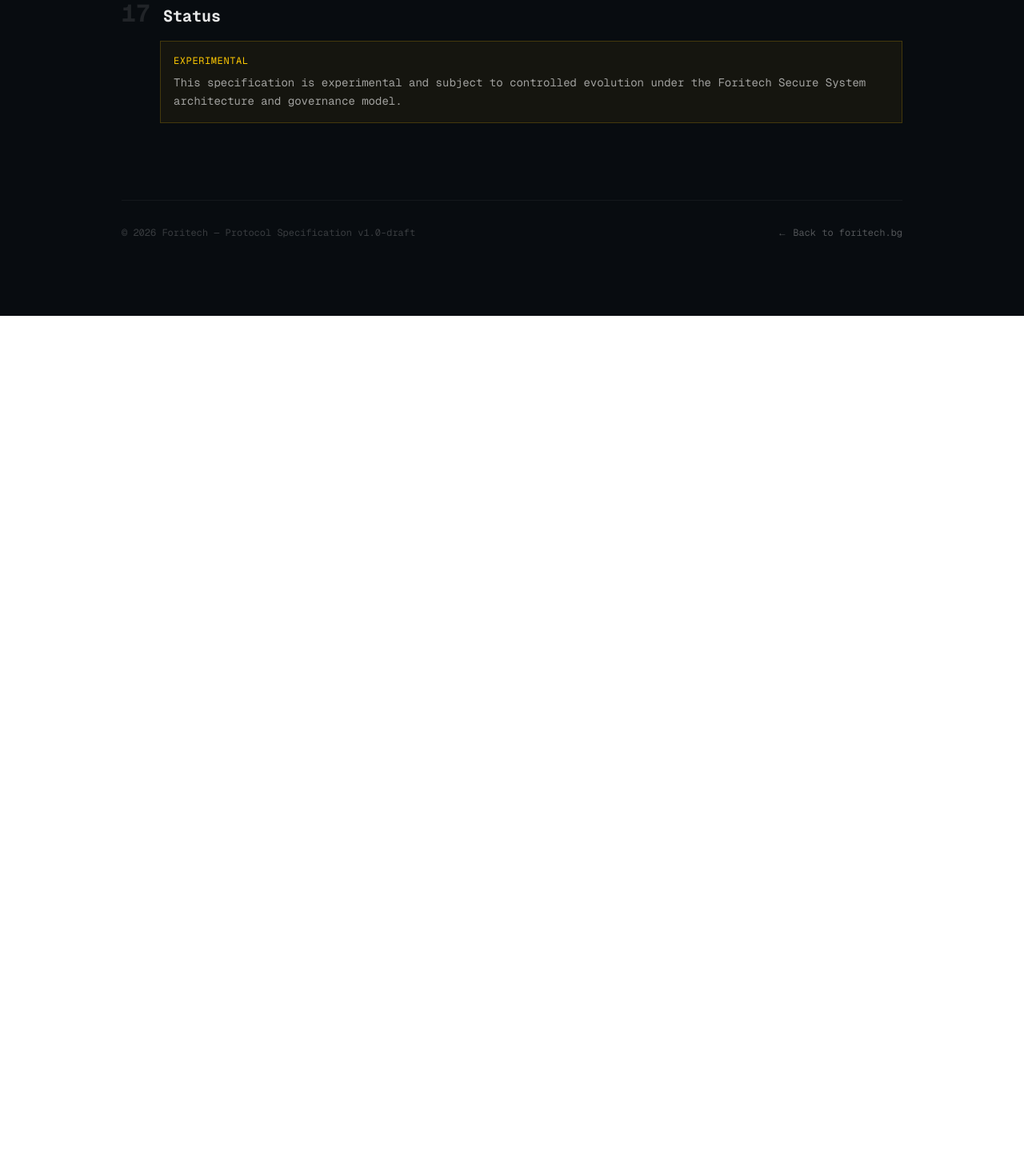
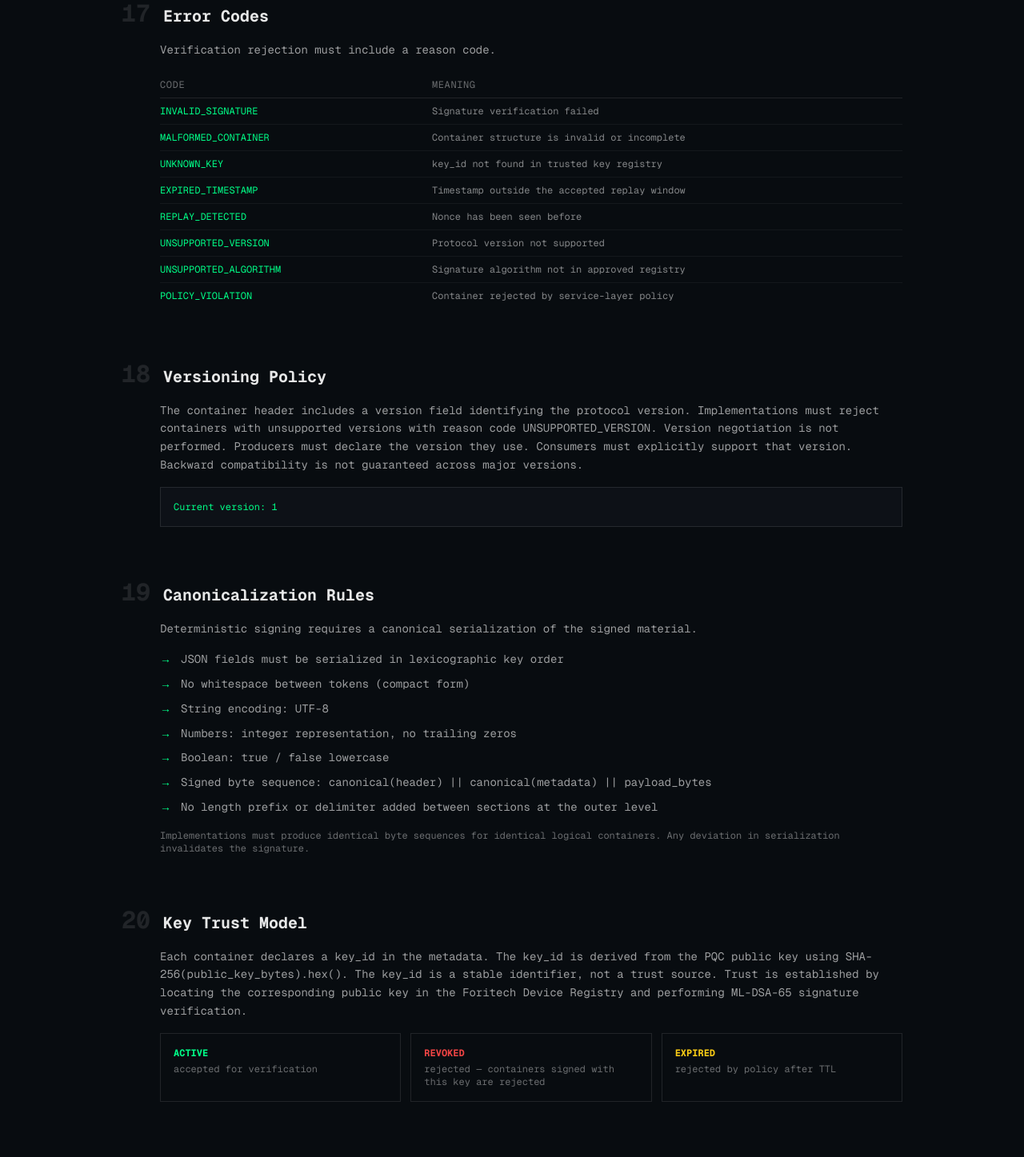
Before and after one commit to foritech-secure-system/foritech-site, a Next.js app: page /specs/foritech-protocol-spec-v1 in a window 1280 px wide. Shown: the part 3940-5387 px from the top of the page at 80% size. Before the commit the page ends 4335 px from the top, so only its background shows below. Built offline with nearby package versions, Linux system fonts and the light colour scheme.

Commit message:
feat: protocol spec — add sections 17-21 (error codes, versioning, canonicalization, key trust)

```diff
--- a/app/specs/foritech-protocol-spec-v1/page.tsx
+++ b/app/specs/foritech-protocol-spec-v1/page.tsx
@@ -125,7 +125,75 @@ export default function ProtocolSpec() {
               <p className="mt-3 text-xs text-white/40">A container is either verified or rejected — no partial trust.</p>
             </div>
           </Section>
-          <Section num="17" title="Status">
+          <Section num="17" title="Error Codes">
+            Verification rejection must include a reason code.
+            <div className="mt-4 overflow-x-auto">
+              <table className="w-full text-xs border-collapse">
+                <thead><tr className="border-b border-white/10">
+                  <th className="text-left py-2 pr-8 text-white/40 font-normal tracking-wider">CODE</th>
+                  <th className="text-left py-2 text-white/40 font-normal tracking-wider">MEANING</th>
+                </tr></thead>
+                <tbody className="divide-y divide-white/5">
+                  {[
+                    ["INVALID_SIGNATURE", "Signature verification failed"],
+                    ["MALFORMED_CONTAINER", "Container structure is invalid or incomplete"],
+                    ["UNKNOWN_KEY", "key_id not found in trusted key registry"],
+                    ["EXPIRED_TIMESTAMP", "Timestamp outside the accepted replay window"],
+                    ["REPLAY_DETECTED", "Nonce has been seen before"],
+                    ["UNSUPPORTED_VERSION", "Protocol version not supported"],
+                    ["UNSUPPORTED_ALGORITHM", "Signature algorithm not in approved registry"],
+                    ["POLICY_VIOLATION", "Container rejected by service-layer policy"],
+                  ].map(([code, meaning]) => (
+                    <tr key={code}>
+                      <td className="py-2 pr-8 text-[#00FF88] font-mono">{code}</td>
+                      <td className="py-2 text-white/50">{meaning}</td>
+                    </tr>
+                  ))}
+                </tbody>
+              </table>
+            </div>
+          </Section>
+          <Section num="18" title="Versioning Policy">
+            The container header includes a version field identifying the protocol version.
+            Implementations must reject containers with unsupported versions with reason code UNSUPPORTED_VERSION.
+            Version negotiation is not performed. Producers must declare the version they use.
+            Consumers must explicitly support that version. Backward compatibility is not guaranteed across major versions.
+            <pre className="mt-4 bg-[#0D1117] border border-white/10 p-4 text-[#00FF88] text-xs">{`Current version: 1`}</pre>
+          </Section>
+          <Section num="19" title="Canonicalization Rules">
+            Deterministic signing requires a canonical serialization of the signed material.
+            <ul className="space-y-2 mt-4">
+              {[
+                "JSON fields must be serialized in lexicographic key order",
+                "No whitespace between tokens (compact form)",
+                "String encoding: UTF-8",
+                "Numbers: integer representation, no trailing zeros",
+                "Boolean: true / false lowercase",
+                "Signed byte sequence: canonical(header) || canonical(metadata) || payload_bytes",
+                "No length prefix or delimiter added between sections at the outer level",
+              ].map((p) => <li key={p} className="flex gap-3"><span className="text-[#00FF88]">→</span>{p}</li>)}
+            </ul>
+            <p className="mt-4 text-white/40 text-xs">Implementations must produce identical byte sequences for identical logical containers. Any deviation in serialization invalidates the signature.</p>
+          </Section>
+          <Section num="20" title="Key Trust Model">
+            Each container declares a key_id in the metadata. The key_id is derived from the PQC public key
+            using SHA-256(public_key_bytes).hex(). The key_id is a stable identifier, not a trust source.
+            Trust is established by locating the corresponding public key in the Foritech Device Registry
+            and performing ML-DSA-65 signature verification.
+            <div className="mt-4 grid grid-cols-3 gap-3">
+              {[
+                ["ACTIVE", "accepted for verification", "#00FF88"],
+                ["REVOKED", "rejected — containers signed with this key are rejected", "#ef4444"],
+                ["EXPIRED", "rejected by policy after TTL", "#facc15"],
+              ].map(([state, desc, color]) => (
+                <div key={state} className="border border-white/10 p-4">
+                  <div className="text-xs font-bold mb-1" style={{color}}>{state}</div>
+                  <div className="text-xs text-white/40">{desc}</div>
+                </div>
+              ))}
+            </div>
+          </Section>
+          <Section num="21" title="Status">
             <div className="border border-yellow-400/20 bg-yellow-400/5 p-4 mt-2">
               <div className="text-xs text-yellow-400 tracking-wider mb-2">EXPERIMENTAL</div>
               <p>This specification is experimental and subject to controlled evolution under the Foritech Secure System architecture and governance model.</p>
```
